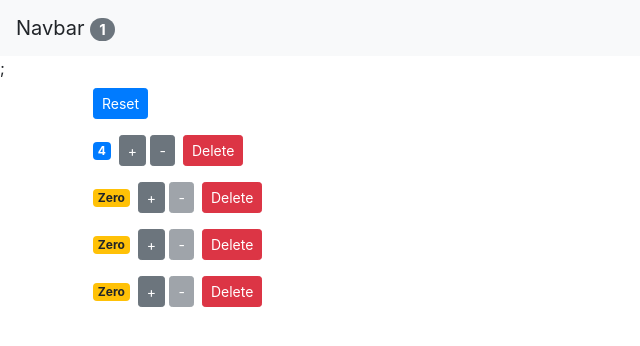
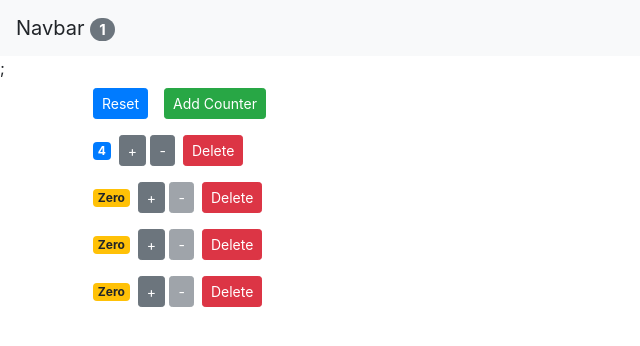
Before and after one commit to Pupperoni/counter-app, a React (Create React App) app: page / in a window 1280 px wide. Shown: the top 346 px of the page, without its empty margins (0-640 px from the left). Built offline with nearby package versions, Linux system fonts and the light colour scheme.

Commit message:
Add Create Counter feature

```diff
--- a/src/App.js
+++ b/src/App.js
@@ -10,7 +10,8 @@ class App extends Component {
       { id: 2, value: 0 },
       { id: 3, value: 0 },
       { id: 4, value: 0 }
-    ]
+    ],
+    created: 4
   };
 
   // constructor(props) {
@@ -53,6 +54,14 @@ class App extends Component {
     this.setState({ counters });
   };
 
+  handleAddCounter = () => {
+    let counters = [...this.state.counters];
+    const created = this.state.created + 1;
+    counters.push({ id: created, value: 0 });
+    console.log(counters);
+    this.setState({ counters, created });
+  };
+
   render() {
     // console.log("App - Rendered");
     return (
@@ -67,6 +76,7 @@ class App extends Component {
             onIncrement={this.handleIncrement}
             onDecrement={this.handleDecrement}
             onDelete={this.handleDelete}
+            onAddCounter={this.handleAddCounter}
           />
         </main>
       </React.Fragment>
--- a/src/components/counters.jsx
+++ b/src/components/counters.jsx
@@ -9,12 +9,16 @@ class Counters extends Component {
       counters,
       onDelete,
       onIncrement,
-      onDecrement
+      onDecrement,
+      onAddCounter
     } = this.props;
     return (
       <div>
         <button onClick={onReset} className="btn btn-primary btn-sm m-2">
           Reset
+        </button>
+        <button onClick={onAddCounter} className="btn btn-success btn-sm m-2">
+          Add Counter
         </button>
         {counters.map(counter => (
           <Counter
```
